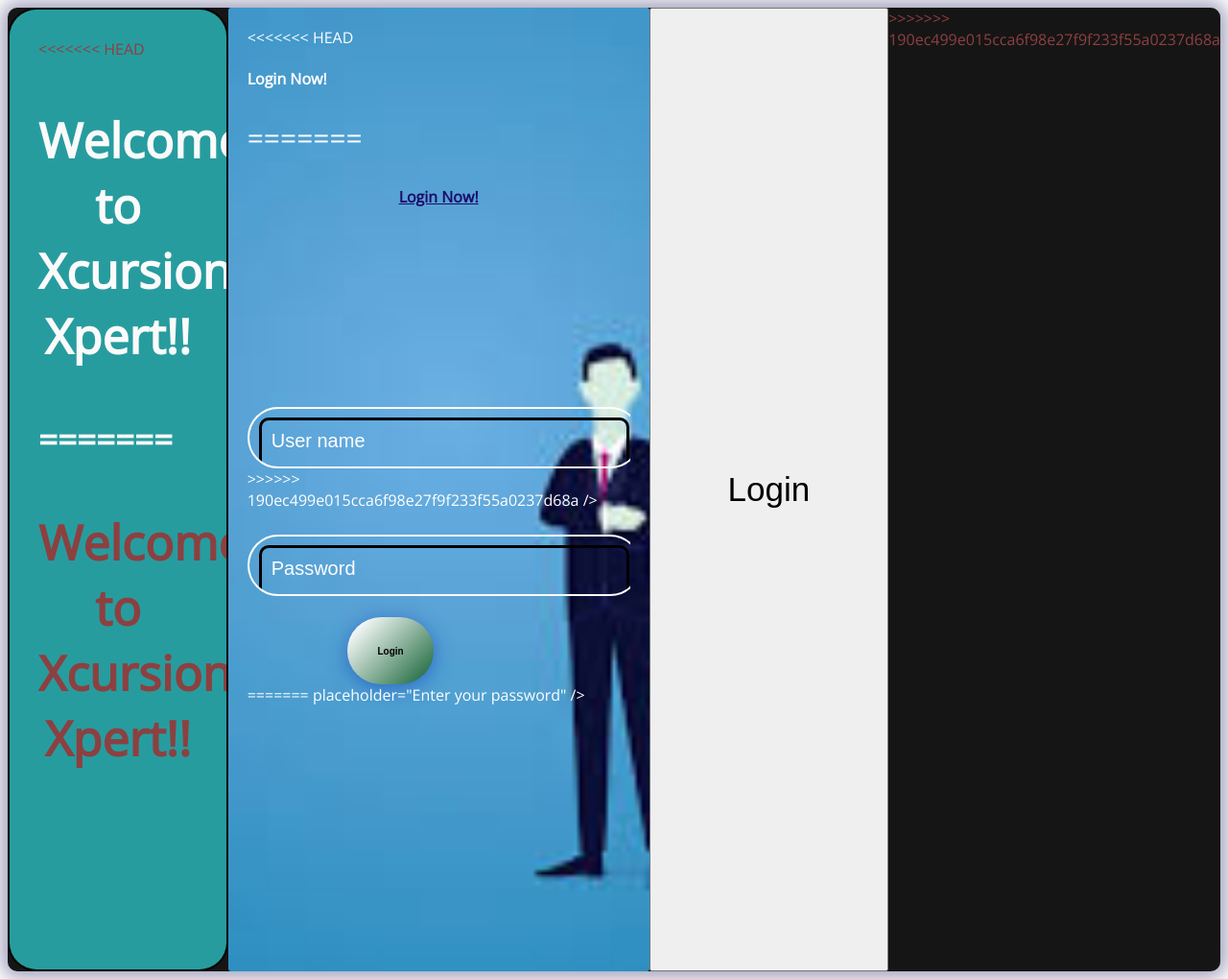
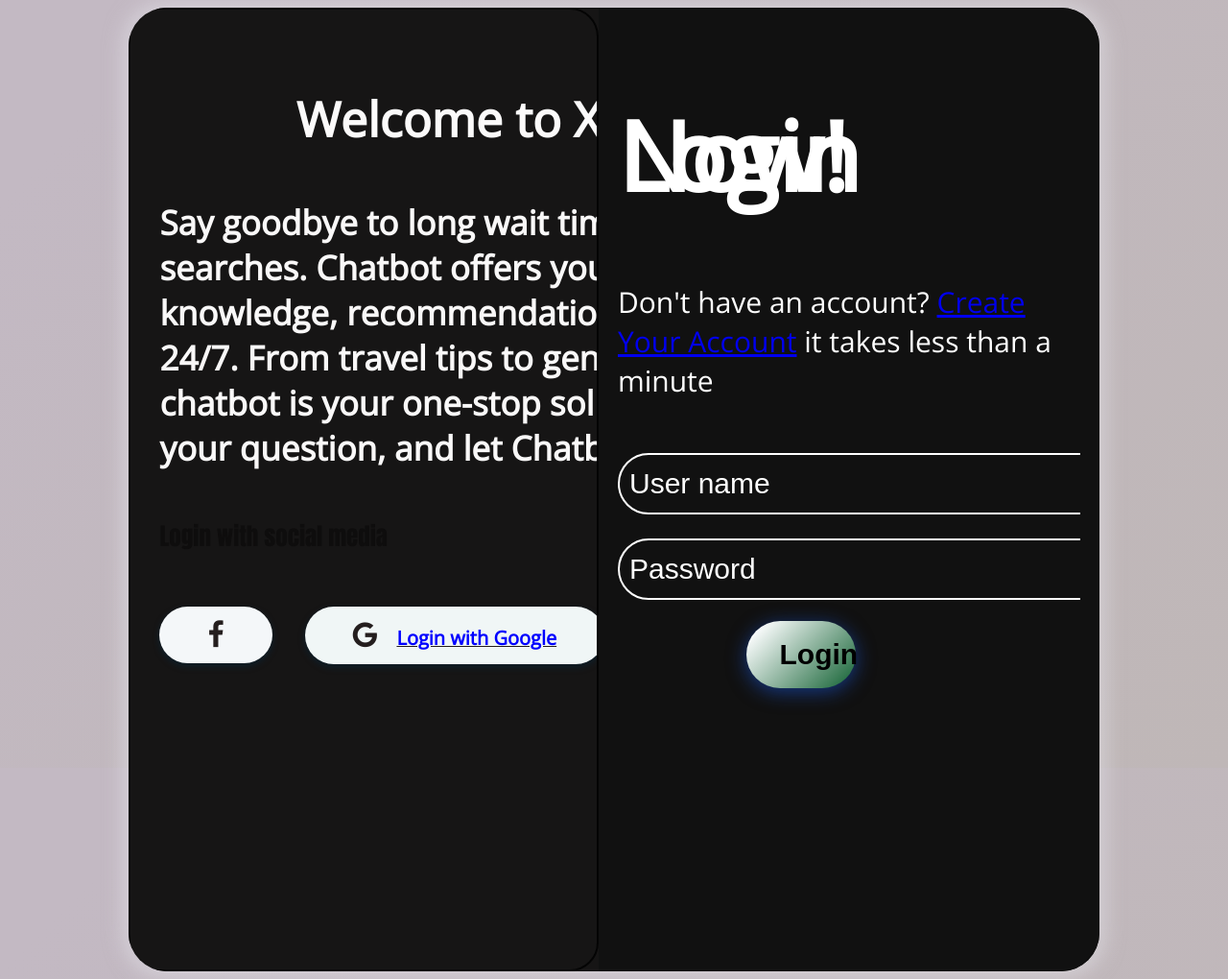
Before and after one commit to Ajinkya-commits/Mini_project, a website: page login.html in a window 1280 px wide. Shown: the whole page at 96% size. Drawn offline with nearby package versions, Linux system fonts and the light colour scheme.

Commit message:
updated login page

```diff
--- a/login.css
+++ b/login.css
@@ -1,9 +1,5 @@
 body {
-<<<<<<< HEAD
     background-image: linear-gradient(135deg, #c3b9c3 10%, #bfb7b7 100%);
-=======
-    background-image: linear-gradient(135deg, #35d0a1 10%, #c1b11d 100%);
->>>>>>> 190ec499e015cca6f98e27f9f233f55a0237d68a
     background-size: cover;
     background-repeat: no-repeat;
     background-attachment: fixed;
@@ -30,7 +26,6 @@ body {
 
   .box-form {
     margin: 0 auto;
-<<<<<<< HEAD
     width: 80%;
     background: #161515;
     border-radius: 40px;
@@ -40,16 +35,6 @@ body {
     align-items: stretch;
     justify-content: space-between;
     box-shadow: 0 0 20px 6px #e7e7ec85;
-=======
-
-    background: #FFFFFF;
-    border-radius: 10px;
-
-    flex: 1 1 100%;
-    align-items: stretch;
-    justify-content: space-between;
-    box-shadow: 0 0 20px 6px #3f407685;
->>>>>>> 190ec499e015cca6f98e27f9f233f55a0237d68a
 
   }
   @media (max-width: 980px) {
@@ -64,11 +49,7 @@ body {
     height: auto;
   }
   .box-form .left {
-<<<<<<< HEAD
     color: #0e0d0d;
-=======
-    color: #382e22;
->>>>>>> 190ec499e015cca6f98e27f9f233f55a0237d68a
     background-size: cover;
     border: 2px solid rgb(4, 4, 4);
     border-radius: 30px;
@@ -77,15 +58,9 @@ body {
   }
   .box-form .left .overlay {
     padding: 30px;
-<<<<<<< HEAD
     width: 1000px;
     height: 1000px;
 
-=======
-
-    height: 100%;
-    background: rgba(48, 220, 225, 0.678);
->>>>>>> 190ec499e015cca6f98e27f9f233f55a0237d68a
     overflow: hidden;
     box-sizing: border-box;
   }
@@ -115,17 +90,13 @@ body {
   .box-form .right {
     padding: 20px;
     overflow: hidden;
-    background-image: url('images.jpg'); /* URL to your image */
+    background-color: #111111;
     background-size: cover;
     border-radius: 3px;
   }
 
   .box-form .right h4 {
-<<<<<<< HEAD
     font-size: 100px;
-=======
-    font-size: 60px;
->>>>>>> 190ec499e015cca6f98e27f9f233f55a0237d68a
     line-height: 0;
   }
 
@@ -133,7 +104,6 @@ body {
     overflow: hidden;
   }
   .box-form .right input {
-<<<<<<< HEAD
     width: 700px;
     height: 40px;
     padding: 10px;
@@ -150,16 +120,6 @@ background: transparent;
   {
     color: white;
     font-size: 30px;
-=======
-    width: 50%;
-    padding: 10px;
-    margin-top: 25px;
-    font-size: 20px;
-    border: 3px solid black;
-    outline: none;
-    height: 30px;
-border-radius: 10px;
->>>>>>> 190ec499e015cca6f98e27f9f233f55a0237d68a
   }
   .box-form .right .remember-me--forget-password {
     display: flex;
@@ -172,7 +132,6 @@ border-radius: 10px;
     width: auto;
   }
   .box-form .right button {
-<<<<<<< HEAD
 
     color: #fff;
     font-size: 30px;
@@ -182,18 +141,6 @@ border-radius: 10px;
     height: 70px;
     display: inline-block;
     border: 0;
-=======
-
-    color: hsl(279, 78%, 4%);
-    font-size: 10px;
-    padding: 12px 35px;
-    border-radius: 50px;
-    border: 20px solidblack;
-    display: flex;
-    justify-content: center; /* Horizontally center the button */
-    align-items: center;
-    border: 1;
->>>>>>> 190ec499e015cca6f98e27f9f233f55a0237d68a
     outline: 0;
     box-shadow: 0px 4px 20px 0px #194fc2a6;
     background-image: linear-gradient(135deg, #fcfdfe 10%, #106031 100%);
--- a/login.html
+++ b/login.html
@@ -20,14 +20,8 @@
     <div class="box-form">
       <div class="left">
         <div class="overlay">
-<<<<<<< HEAD
           <h3 style="color: rgb(251, 250, 250); font-weight: bolder;">Welcome to Xcursion Xpert!!</h3>
           <p style="color: rgb(249, 248, 248);  font-size: 35px; font-weight: bolder;">
-=======
-          <h3>Welcome to Xcursion Xpert!!</h3>
-          <p>
-            <b>
->>>>>>> 190ec499e015cca6f98e27f9f233f55a0237d68a
             Say goodbye to long wait times and endless searches. Chatbot offers
             you instant access to knowledge, recommendations, and assistance
             24/7. From travel tips to general queries, our chatbot is your
@@ -56,16 +50,9 @@
         </div>
       </div>
       <div class="right">
-<<<<<<< HEAD
         <h4>Login Now!</h4>
         <form action="/login" onsubmit="alertValue()" method="POST">
           <p style="font-size: 30px;">
-=======
-        <h4 style="text-align: center; color: rgb(27, 12, 106);"><u>Login Now!</u></h4>
-        <form action="/login" onsubmit="alertValue()" method="POST">
-          <p style="color: rgb(1, 1, 13); font-size: 30px;">
-            <b >
->>>>>>> 190ec499e015cca6f98e27f9f233f55a0237d68a
             Don't have an account? <a href="signup">Create Your Account</a> it
             takes less than a minute</b>
           </p>
@@ -74,11 +61,7 @@
               type="text"
               id="eMail"
               name="eMail"
-<<<<<<< HEAD
               placeholder="User name"
-=======
-              placeholder="Enter the username"
->>>>>>> 190ec499e015cca6f98e27f9f233f55a0237d68a
             />
 
             <br />
@@ -86,7 +69,6 @@
               type="password"
               id="password"
               name="password"
-<<<<<<< HEAD
               placeholder="Password"
             />
           </div>
@@ -94,13 +76,6 @@
           <div style="align-items: center; display: flex; justify-content: center; margin-right: 100px;">
             <button input type="login" style="color: black; font-weight: bolder;">Login</button>
           </div>
-=======
-              placeholder="Enter your password"
-            />
-          </div>
-          <br />
-		  <button input type="login" style="font-size: 35px; padding: 20px 80px;">Login</button>
->>>>>>> 190ec499e015cca6f98e27f9f233f55a0237d68a
         </form>
         <script>
           function alertValue() {
```
